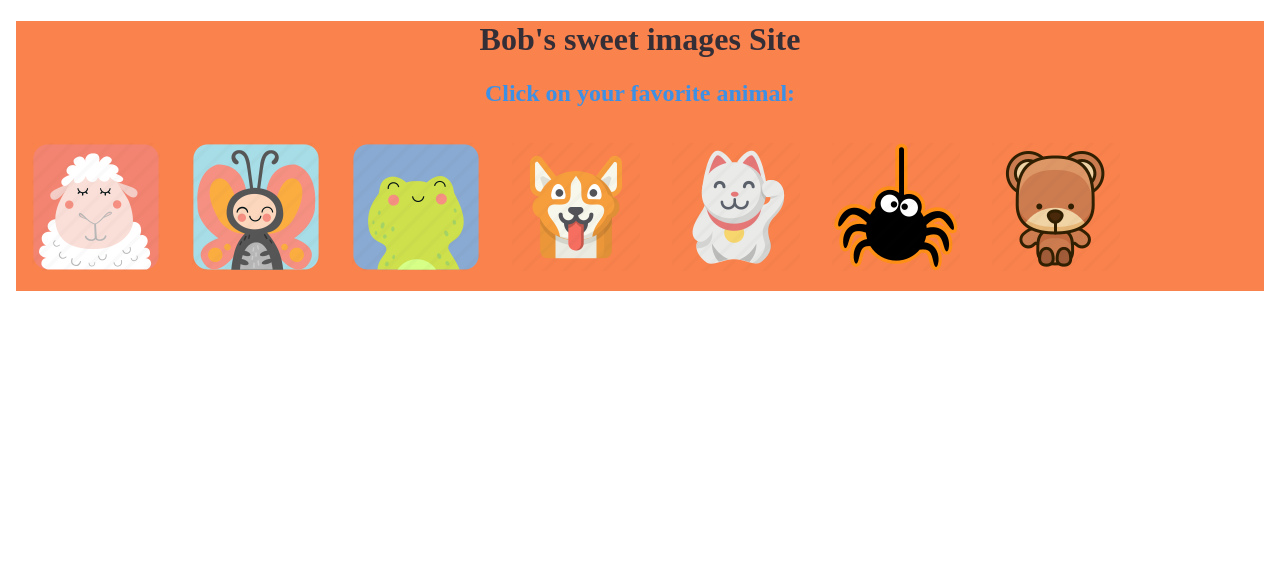
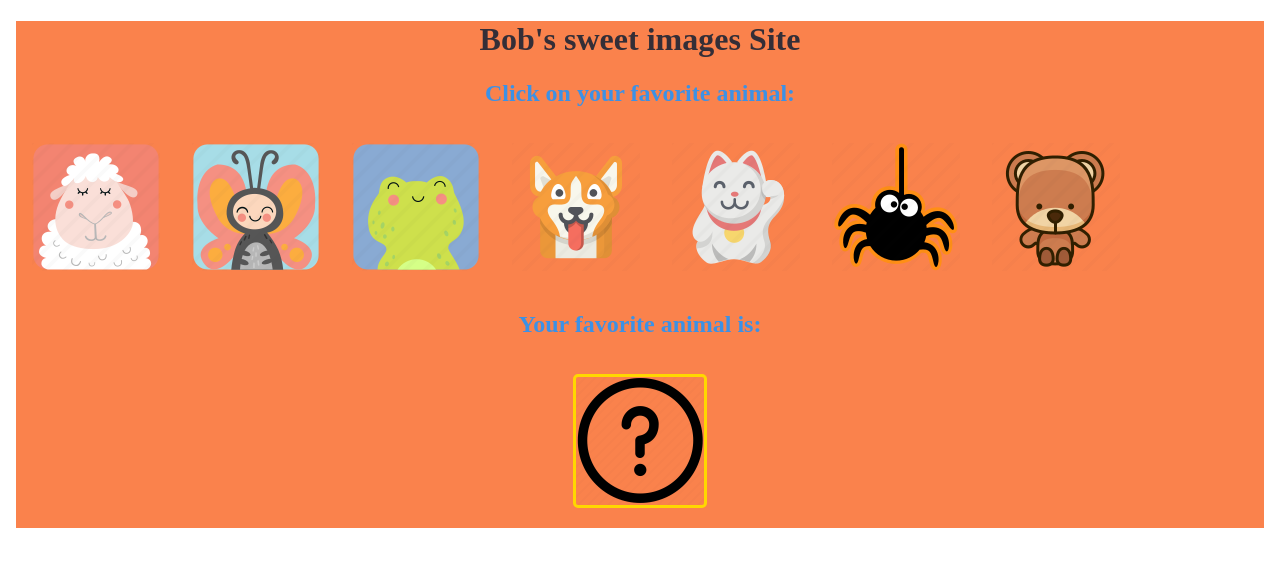
Before and after one commit to asaf-halevi/security-xss, an Angular app: page / in a window 1280 px wide. Shown: the top 566 px of the page. Built offline with nearby package versions, Linux system fonts and the light colour scheme.

Commit message:
add unknown

```diff
--- a/src/app/app.component.ts
+++ b/src/app/app.component.ts
@@ -8,6 +8,8 @@ import {ActivatedRoute} from '@angular/router';
 })
 
 export class AppComponent implements OnInit{
+  private static readonly imagePrefix = 'http://localhost:4200/?image=';
+
   title = 'Bob\'s sweet images';
   images: string[];
   selectedImage: string;
@@ -20,11 +22,11 @@ export class AppComponent implements OnInit{
 
     this.router.queryParams
       .subscribe(params => {
-        this.selectedImage = params.image;
+        this.selectedImage = params?.image ?? ('../assets/images/unknown.png');
       });
   }
 
   selectImage(image: string){
-    window.location.href = 'http://localhost:4200/?image=' + image;
+    window.location.href = AppComponent.imagePrefix + image;
   }
 }
```
Also changed, not shown: src/assets/images/unknown.png (added).
